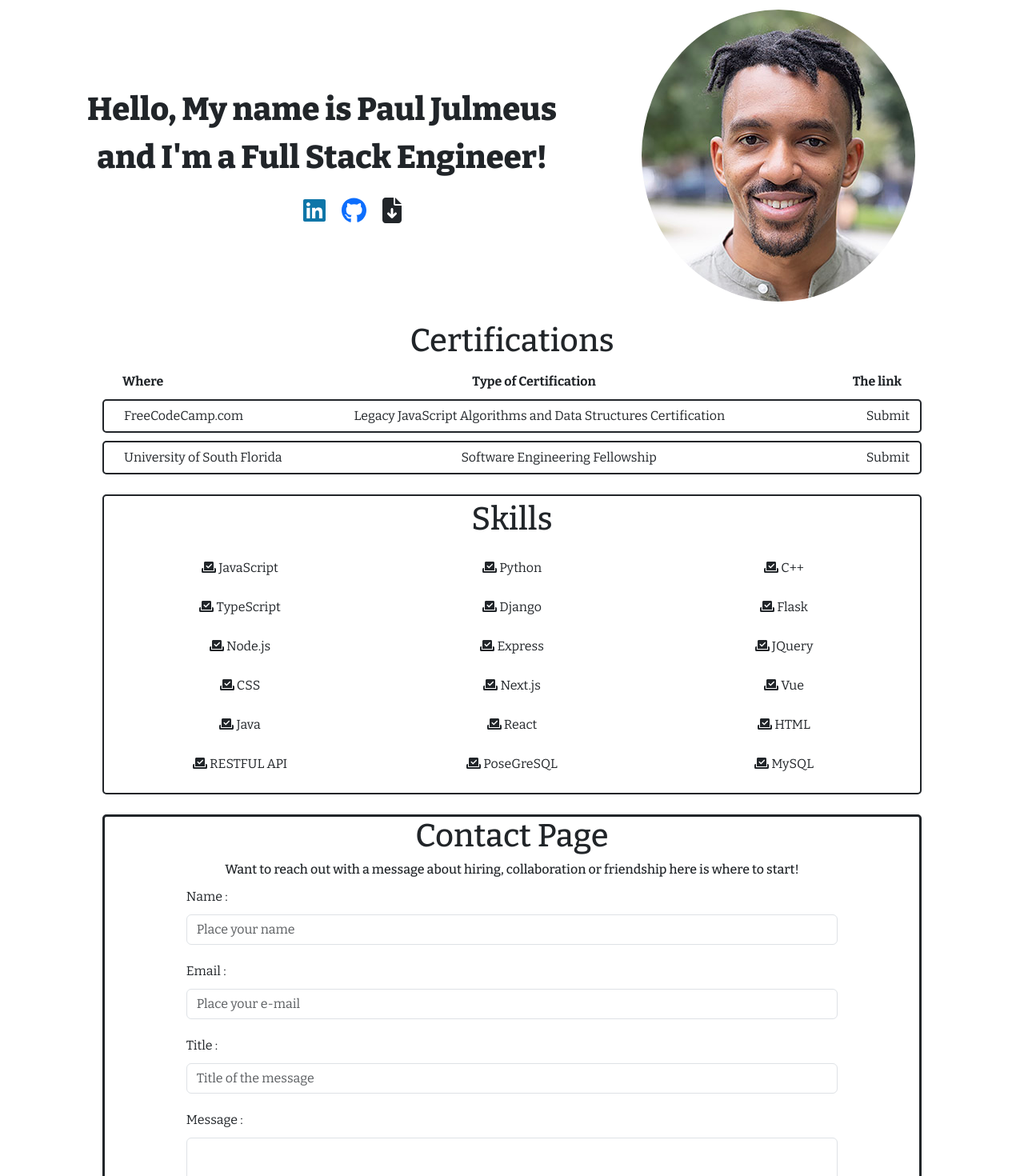
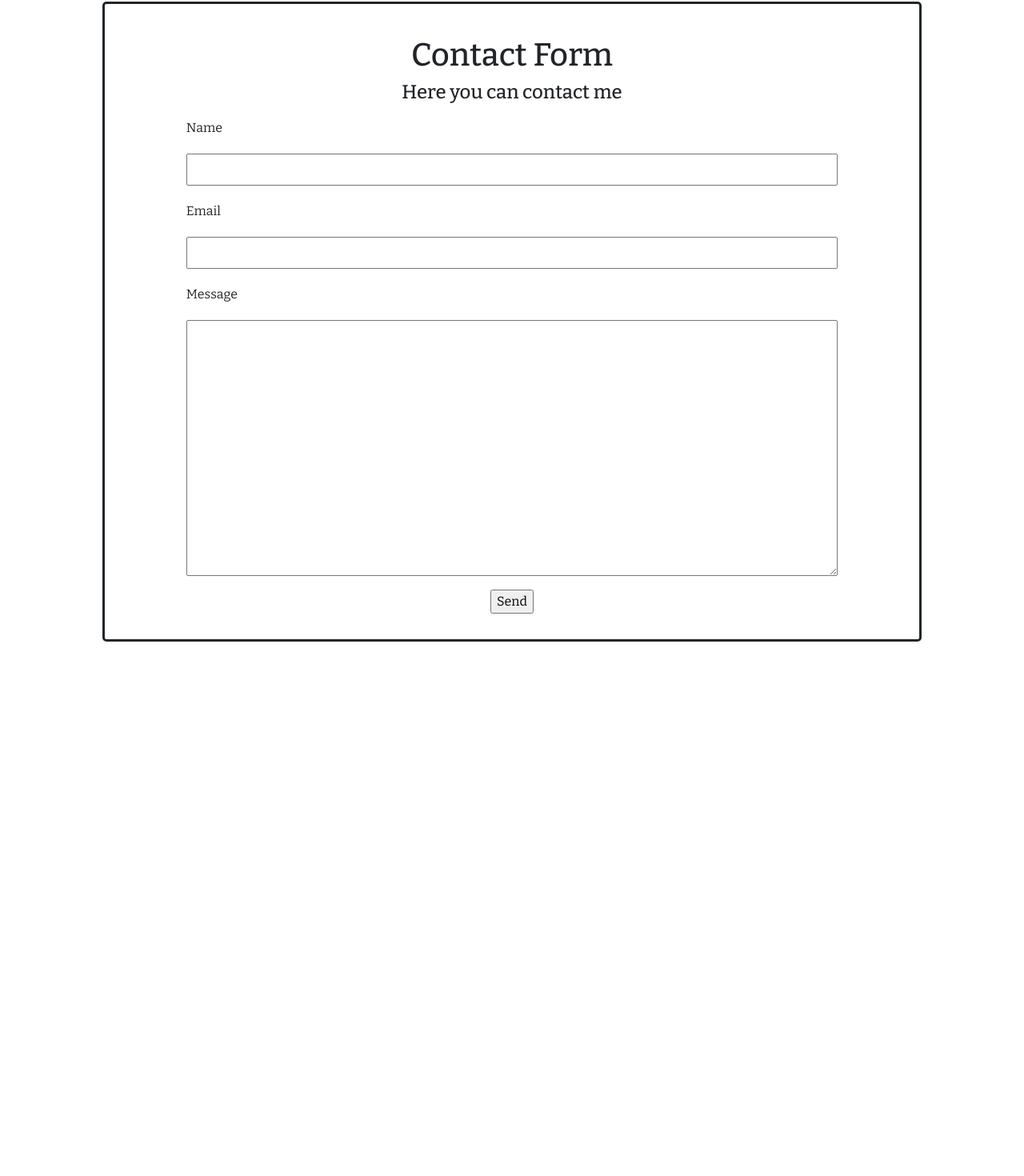
Before and after one commit to pjulmeus/portfolio917, a React (Create React App) app in the folder my-app/: page /contact in a window 1280 px wide. Shown: the part 94-1564 px from the top of the page at 80% size. After the commit the page ends 936 px from the top, so only its background shows below. Built offline with nearby package versions, Linux system fonts and the light colour scheme.

Commit message:
first draft

```diff
--- a/my-app/package.json
+++ b/my-app/package.json
@@ -3,6 +3,7 @@
   "version": "0.1.0",
   "private": true,
   "dependencies": {
+    "@emailjs/browser": "^4.4.1",
     "@fortawesome/fontawesome-svg-core": "^6.6.0",
     "@fortawesome/free-brands-svg-icons": "^6.6.0",
     "@fortawesome/free-solid-svg-icons": "^6.6.0",
@@ -11,9 +12,13 @@
     "@testing-library/react": "^13.4.0",
     "@testing-library/user-event": "^13.5.0",
     "bootstrap": "^5.3.3",
+    "dotenv": "^16.4.5",
+    "i": "^0.3.7",
+    "npm": "^10.8.3",
     "react": "^18.3.1",
     "react-bootstrap": "^2.10.4",
     "react-dom": "^18.3.1",
+    "react-router-dom": "^6.26.2",
     "react-scripts": "5.0.1",
     "web-vitals": "^2.1.4"
   },
--- a/my-app/src/App.js
+++ b/my-app/src/App.js
@@ -2,22 +2,19 @@ import React from 'react';
 import 'bootstrap/dist/css/bootstrap.min.css';
 import './App.css';
 import NavBar from './Navbar';
-import PersonalStoryGrid from './StoryFolder/PersonalStoryGrid';
-import CertificationGrid from './CertificationGrid'
-import Skills from './Skills';
 import Contact from './Contact';
+import Home from './Home';
+import { Route, Routes } from 'react-router-dom';
 // import Emblem from './Emblem';
 
 function App() {
   return (
-
     <div className="App">
       <NavBar/>
-    <PersonalStoryGrid/>
-    {/* <Emblem/> */}
-    <CertificationGrid/>
-    <Skills/>
-    <Contact/>
+        <Routes>
+            <Route path="/" element={<Home />} />
+            <Route path='/contact' element={<Contact/>} />
+        </Routes>
     </div>
   );
 }
--- a/my-app/src/Contact.js
+++ b/my-app/src/Contact.js
@@ -1,43 +1,40 @@
-import React from "react";
-import { Form, Row } from "react-bootstrap";
+import React, { useRef } from 'react';
+import emailjs from '@emailjs/browser';
 import './contact.css'
 
-function Contact () {
-    return (
-        <div className="contact_div">
-            <h1>Contact Page</h1>
-            <h6>Want to reach out with a message about hiring,
-                collaboration or friendship here is where to start!
-                </h6>
-                <Form>
-      <Form.Group className="mb-3" controlId="contact_name">
-        <Form.Label className="contact_label">
-          Name :
-        </Form.Label>
-          <Form.Control className="contact_label" type="text" placeholder="Place your name" />
-      </Form.Group>
+export const Contact = () => {
+  const form = useRef();
 
-      <Form.Group className="mb-3" controlId="contact_email">
-            <Form.Label className="contact_label" >
-            Email :
-            </Form.Label><br></br>
-          <Form.Control className="contact_label"  type="email" placeholder="Place your e-mail" />
-      </Form.Group>
+  const sendEmail = (e) => {
+    e.preventDefault();
 
-      <Form.Group className="mb-3" controlId="contact_title">
-        <Form.Label className="contact_label">
-          Title :
-        </Form.Label>
-        <Form.Control className="contact_label"  type="text" placeholder="Title of the message" />
-      </Form.Group>
+    emailjs
+      .sendForm('service_l143pmm', 'template_5kqfji8', form.current, {
+        publicKey: 'DUYsx23QIhZ6s03EG',
+      })
+      .then(
+        () => {
+          console.log('SUCCESS!');
+        },
+        (error) => {
+          console.log('FAILED...', error.text);
+        },
+      );
+  };
 
-      <Form.Group className="mb-3" controlId="contact_message">
-        <Form.Label className="contact_label">Message :</Form.Label>
-        <Form.Control className="contact_label"  as="textarea" rows={3} />
-      </Form.Group>
-      </Form>
-        </div>
-    )
-}
+  return (
+    <form className='contact_div' ref={form} onSubmit={sendEmail}>
+         <h1 className='header_text'>Contact Form</h1>
+    <h4>Here you can contact me</h4>
+      <label className="contact_label">Name</label> <br></br>
+      <input className="contact_label label_height" type="text" name="user_name" /><br></br>
+      <label className="contact_label">Email</label><br></br>
+      <input className="contact_label label_height" type="email" name="user_email" /><br></br>
+      <label className="contact_label">Message</label><br></br>
+      <textarea className="contact_label text_area_size" name="message" /><br></br>
+      <input type="submit" value="Send" /><br></br>
+    </form>
+  );
+};
 
-export default Contact;
+export default Contact
--- /dev/null
+++ b/my-app/src/Home.js
@@ -0,0 +1,16 @@
+import React from "react"
+import PersonalStoryGrid from './StoryFolder/PersonalStoryGrid';
+import CertificationGrid from './CertificationGrid'
+import Skills from './Skills';
+
+function Home ( ){
+    return(
+        <>
+                <PersonalStoryGrid/>
+                <CertificationGrid/>
+                <Skills/>
+        </>
+    )
+ }
+
+export default Home
--- a/my-app/src/Navbar.js
+++ b/my-app/src/Navbar.js
@@ -8,7 +8,7 @@ function NavBar() {
   return (
     <Navbar expand="lg" className="bg-body-tertiary">
       <Container>
-        <Navbar.Brand href="#home">Paul Julmeus</Navbar.Brand>
+        <Navbar.Brand href="/">Paul Julmeus</Navbar.Brand>
         <Navbar.Toggle aria-controls="basic-navbar-nav" />
         <Navbar.Collapse id="basic-navbar-nav">
           <Nav className="me-auto">
@@ -19,7 +19,7 @@ function NavBar() {
               </NavDropdown.Item>
             </NavDropdown>
           </Nav>
-          <Nav.Link className='contact_end' href="#home">Contact</Nav.Link>
+          <Nav.Link className='contact_end' href="/contact">Contact</Nav.Link>
         </Navbar.Collapse>
       </Container>
     </Navbar>
--- a/my-app/src/StoryFolder/personalbio.css
+++ b/my-app/src/StoryFolder/personalbio.css
@@ -12,6 +12,7 @@
 }
 
 .group {
+    width: 80%;
     margin-top: 25px;
     display: flex;
     align-items: center;
--- a/my-app/src/contact.css
+++ b/my-app/src/contact.css
@@ -1,15 +1,29 @@
+.header_text {
+    margin-top: 5vh;
+}
+
 .contact_div {
+
     display: block;
     justify-content: center;
-    margin: 5px auto;
+    margin: 5vh auto;
     border-radius: 5px;
     border-style: solid;
     width: 80%;
+    height: 100vh;
 }
 
 .contact_label {
-    margin-top: 25px;
-    margin: 5px auto;
+    margin-top: 10px;
+    margin-bottom: 10px;
     text-align: left;
     width: 80%
 }
+
+.text_area_size {
+    height: 40vh;
+}
+
+.label_height {
+    height: 5vh;
+}
--- a/my-app/src/index.js
+++ b/my-app/src/index.js
@@ -3,11 +3,14 @@ import ReactDOM from 'react-dom/client';
 import './index.css';
 import App from './App';
 import reportWebVitals from './reportWebVitals';
+import { BrowserRouter } from 'react-router-dom';
 
 const root = ReactDOM.createRoot(document.getElementById('root'));
 root.render(
   <React.StrictMode>
+    <BrowserRouter>
     <App />
+    </BrowserRouter>
   </React.StrictMode>
 );
 
```
Also changed, not shown: 1 other file (tests, documents, lock files or other folders).
